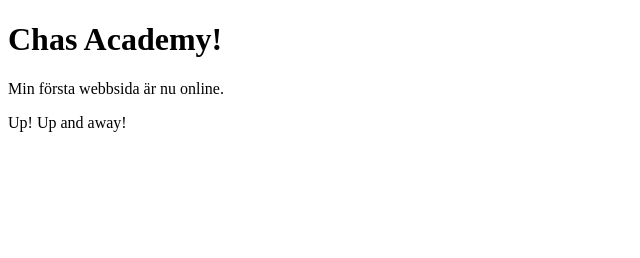
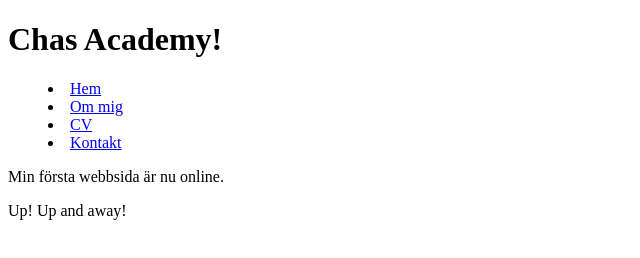
Before and after one commit to bjorneboman/Whois-Bjorn, a plain HTML site: page index.html in a window 1280 px wide. Shown: the whole page, without its empty margins (0-640 px from the left). Drawn offline with Linux system fonts and the light colour scheme.

Commit message:
Created main header section

```diff
--- a/index.html
+++ b/index.html
@@ -6,7 +6,16 @@
     <title>Min första webbsida</title>
   </head>
   <body>
-    <h1>Chas Academy!</h1>
+    <header>
+
+        <h1>Chas Academy!</h1>
+        <menu>
+            <li><a href="index.html">Hem</a></li>
+            <li><a href="about.html">Om mig</a></li>
+            <li><a href="cv">CV</a></li>
+            <li><a href="contact.html">Kontakt</a></li>
+        </menu>
+    </header>
     <p>Min första webbsida är nu online.</p>
     <p>Up! Up and away!</p>
   </body>
```
